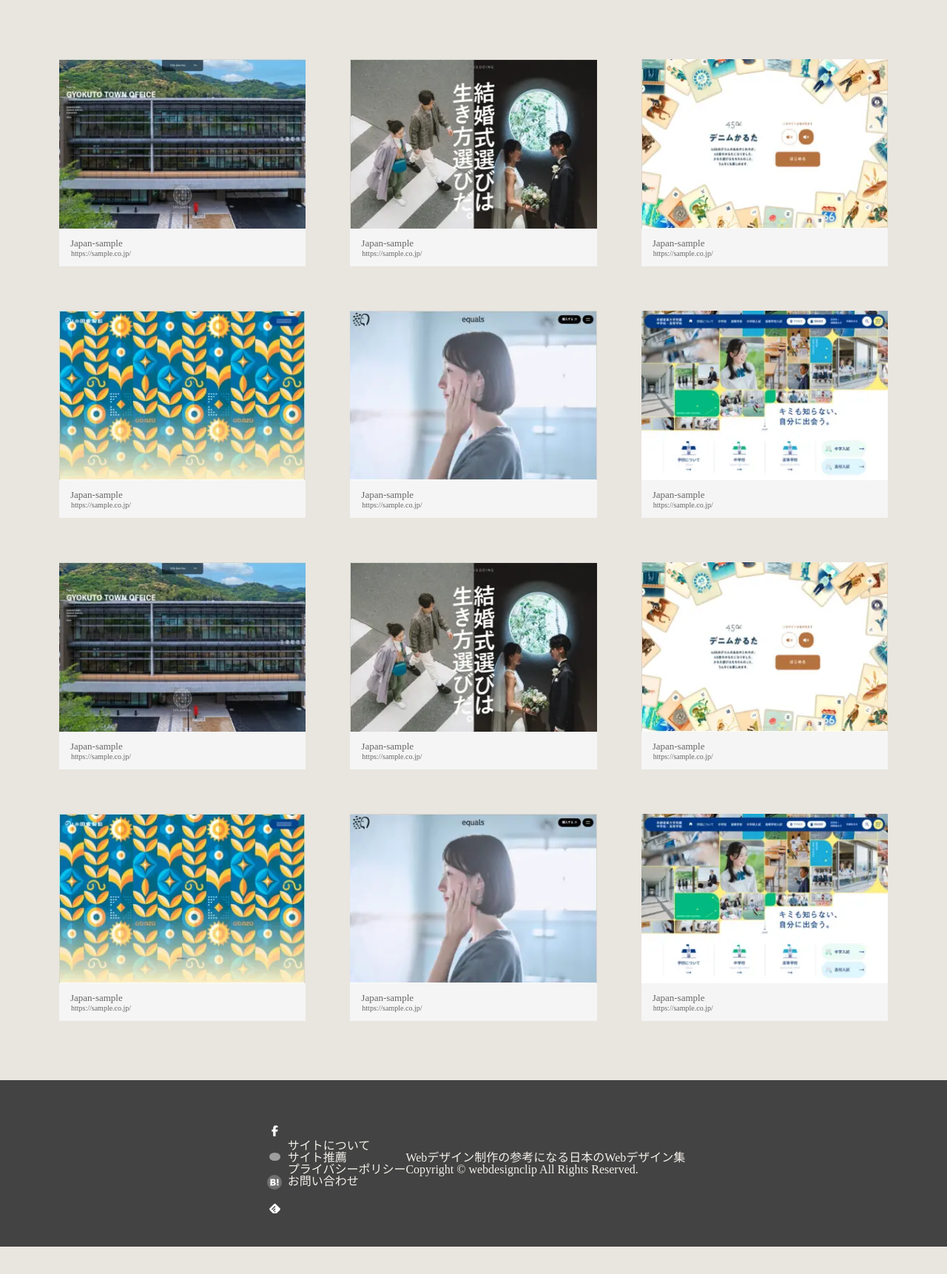
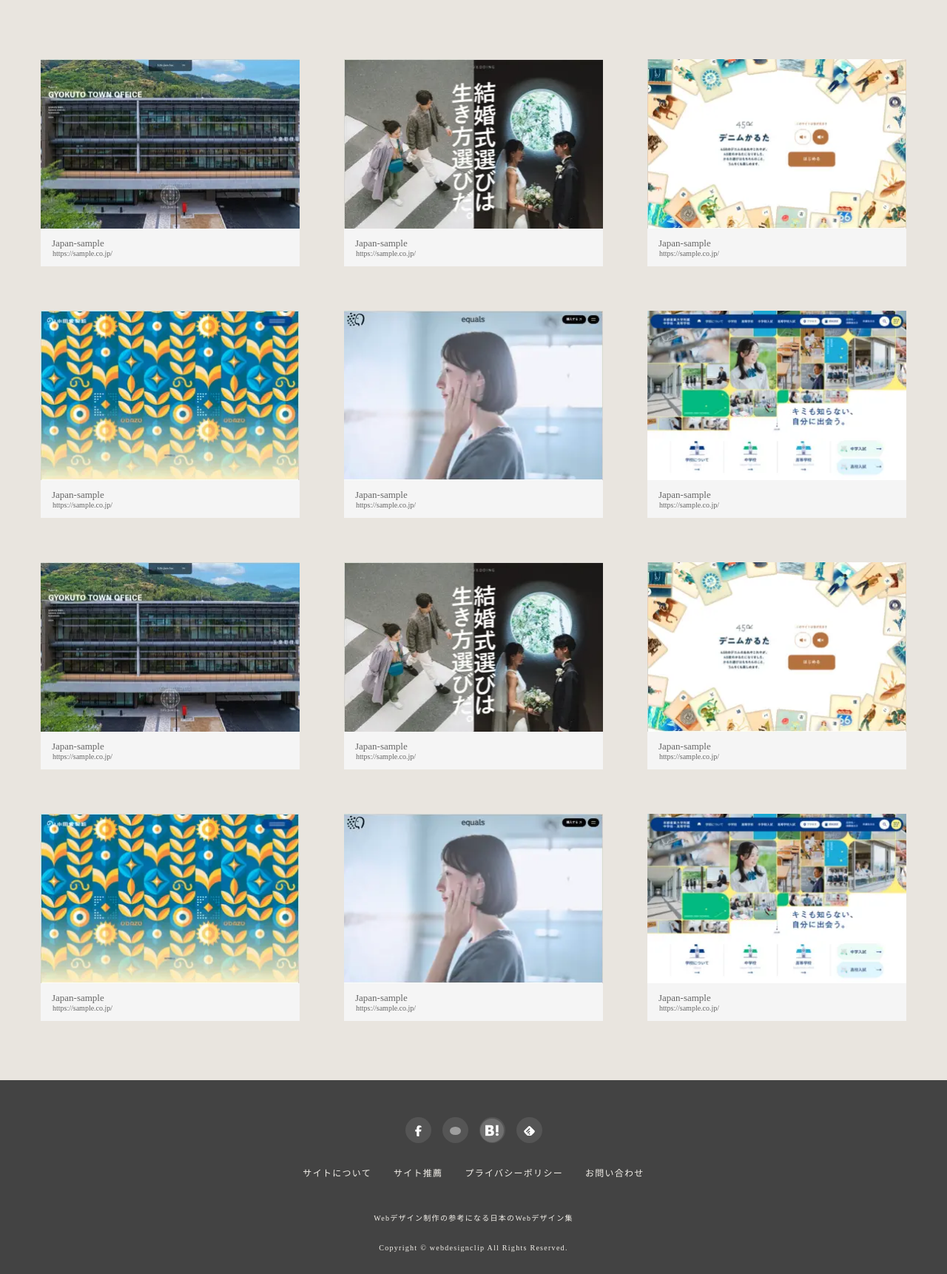
Before and after one commit to kao4/WebDesignClip, a PHP site: template templates/index.twig in a window 1280 px wide. Shown: the part 154-1876 px from the top of the page at 74% size. Before the commit the page ends 1839 px from the top, so only its background shows below. Run offline with PHP 8.4, Linux system fonts and the light colour scheme; the template is opened without the code that fills it, so the values that code supplies are empty; some libraries are stand-ins or nearby versions; grey boxes are pictures that could not be loaded.

Commit message:
footer完了

```diff
--- a/templates/index.twig
+++ b/templates/index.twig
@@ -206,7 +206,7 @@
             <img src="images/sns02.svg" alt="" width="15" height="15" class="sns__fb-logo"></a>
         </li>
         <li><a href="#" class="sns__ht" target="_blank" aria-label="hatena">
-            <img src="images/sns03.webp" alt="" width="20" height="20" class="sns__fb-logo"></a>
+            <img src="images/sns03.webp" alt="" width="32" height="32" class="sns__fb-logo"></a>
         </li>
         <li><a href="#" class="sns__fd" target="_blank" aria-label="feedly">
             <img src="images/sns04.svg" alt="" width="15" height="15" class="sns__fb-logo"></a>
@@ -220,10 +220,8 @@
             <li><a href="#" class="contact">お問い合わせ</a></li>
         </ul>
       </nav>
-      <div class="footer__title">
-        <p class="footer__site-title">Webデザイン制作の参考になる日本のWebデザイン集</p>
-        <small>Copyright © webdesignclip All Rights Reserved.</small>
-      </div>
+      <p class="footer__site-title">Webデザイン制作の参考になる日本のWebデザイン集</p>
+      <small>Copyright © webdesignclip All Rights Reserved.</small>
     </footer>
 
     <script>
--- a/web/css/style.css
+++ b/web/css/style.css
@@ -59,13 +59,20 @@ header {
   width: 100%;
   margin-bottom: 0;
   display: grid;
-  grid-template-columns: repeat(3, 1fr);
+  grid-template-columns: repeat(3, 350px); /* 固定幅350pxで3カラム */
   grid-template-rows: repeat(2, 1fr);
-  grid-column-gap: 60px;
-  grid-row-gap: 60px;
-  padding: 80px;
+  gap: 60px;
+  margin: 80px auto; /* 中央寄せ */
+  justify-content: center; /* グリッド全体を中央寄せ */
+  @media screen and (min-width: 1600px) {
+    grid-template-columns: repeat(4, 350px); /* 4カラムに変更 */
+  }
+  @media screen and (max-width: 1220px) {
+    grid-template-columns: repeat(2, 350px); /* 2カラムに変更 */
+  }
 }
 .content__wrapper {
+  width: 350px;
   display: block;
   background: #f5f5f5;
   color: #666666;
@@ -87,12 +94,15 @@ header {
 footer {
   height: auto;
   display: flex;
+  flex-direction: column;
   justify-content: center;
   align-items: center;
   background: #434343;
   color: #f3f0ea;
+  letter-spacing: 0.08em;
 }
 .footer__sns-nav {
+  display: flex;
   padding-block: 50px 20px;
   margin-bottom: 15px;
   gap: 15px;
@@ -103,10 +113,21 @@ footer {
     justify-content: center;
     align-items: center;
     border-radius: 50%;
-    /* background: #555; */
+    background: #555;
   }
   img {
     border-radius: 50%;
     object-fit: cover;
   }
 }
+.footer__site-nav {
+  display: flex;
+  font-size: 12px;
+  gap: 30px;
+  margin-bottom: 50px;
+}
+.footer__site-title,
+small {
+  font-size: 10px;
+  margin-bottom: 30px;
+}
```
